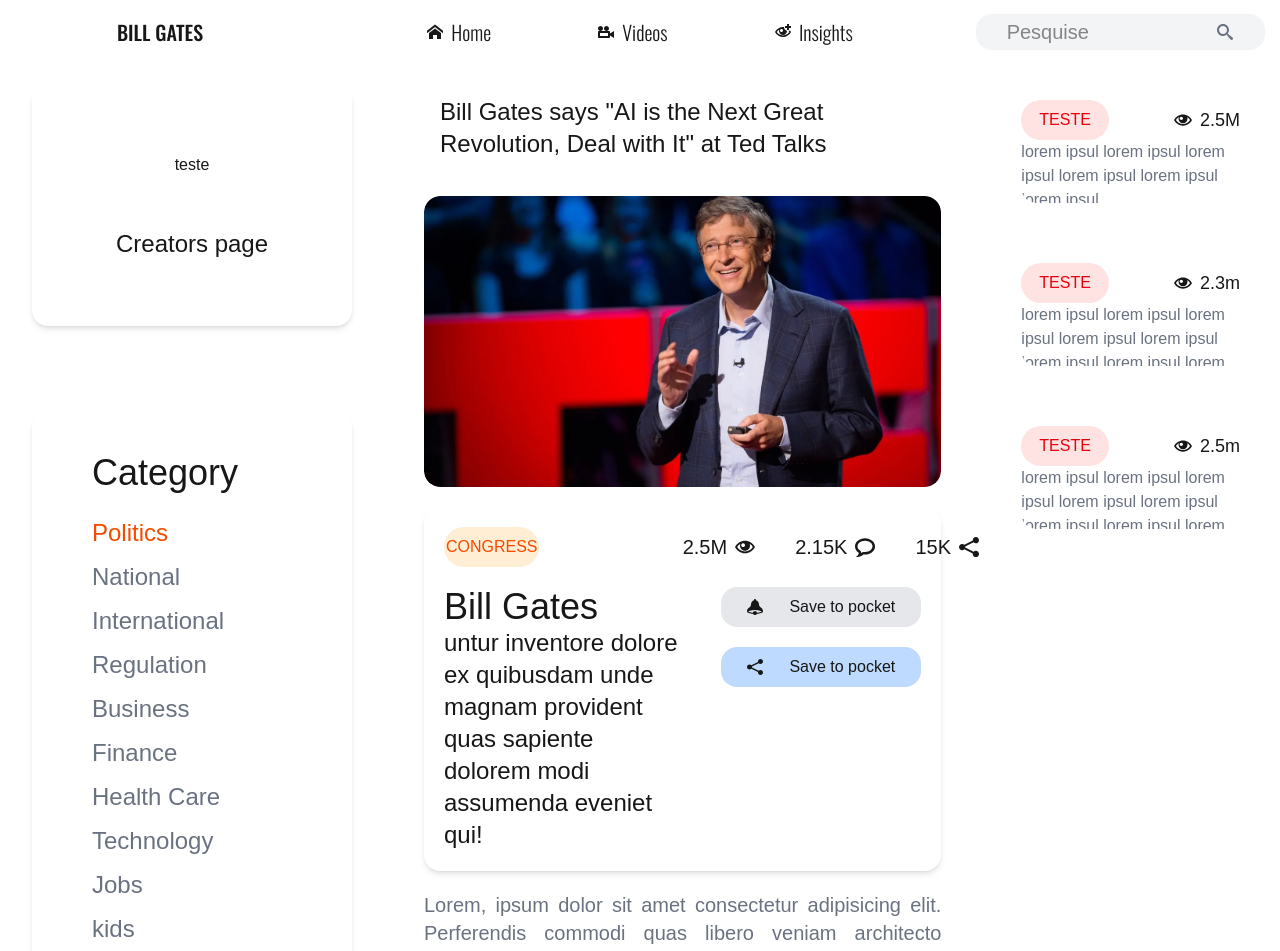
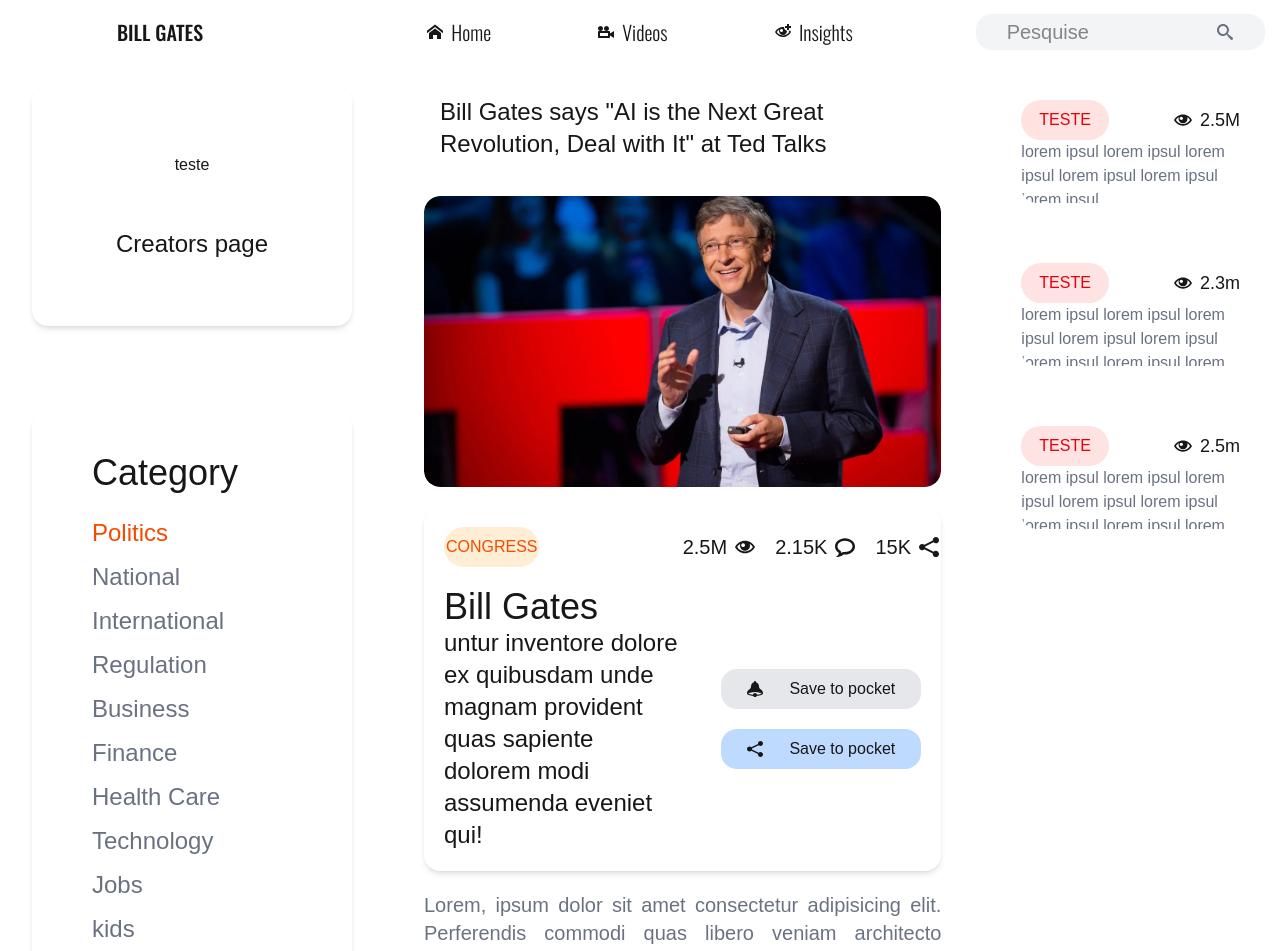
Before and after one commit to Deezinn/business-speed-of-thought, a Next.js app: page / in a window 1280 px wide. Shown: the top 951 px of the page. Built offline with nearby package versions, Linux system fonts and the light colour scheme.

Commit message:
style: new bar style

```diff
--- a/src/app/page.jsx
+++ b/src/app/page.jsx
@@ -59,11 +59,11 @@
         <div className="w-full h-auto flex flex-col prose max-w-full shadow-md p-5 rounded-2xl gap-5">
 
           {/* Header do card */}
-          <div className="grid grid-cols-2 justify-between items-center text-center w-full h-10">
+          <div className="grid grid-cols-2 justify-evenly items-center text-center w-full h-10">
             <div className="flex bg-orange-100 w-2/5 rounded-full h-10 text-center justify-center items-center">
               <h1 className="text-orange-600 uppercase">Congress</h1>
             </div>
-            <div className="flex flex-row justify-evenly items-end gap-10">
+            <div className="flex flex-row justify-evenly items-end gap-5">
               {iconOptions.map((options, idx) => (
                 <div
                   key={idx}
@@ -83,7 +83,7 @@
                 untur inventore dolore ex quibusdam unde magnam provident quas sapiente dolorem modi assumenda eveniet qui!
               </p>
             </div>
-            <div className="flex flex-col w-1/2 justify-start items-end gap-5">
+            <div className="flex flex-col w-1/2 justify-center items-end gap-5">
               <div className="flex w-50 h-10 rounded-2xl bg-gray-200 justify-evenly text-center items-center cursor-pointer">
                 <ImBell />
                 <h1>Save to pocket</h1>
```
